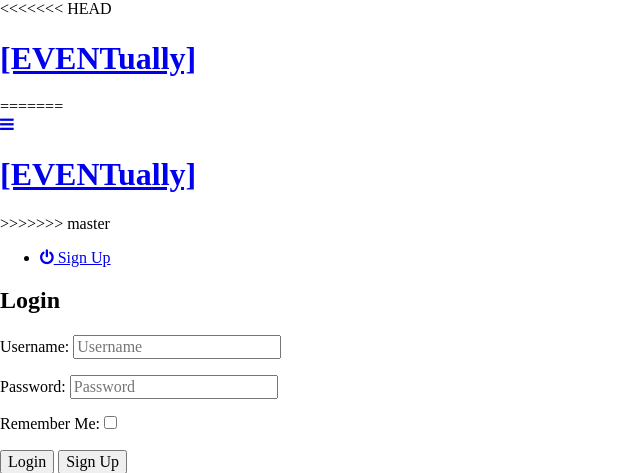
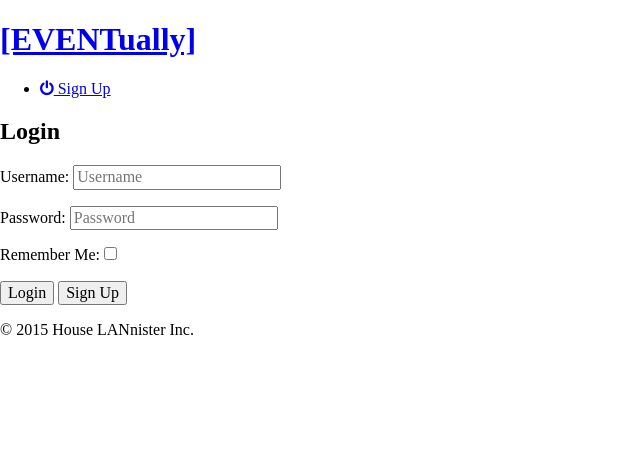
Before and after one commit to Checkroth/EVENTually, a Django app: page /accounts/login/ in a window 1280 px wide. Shown: the top 473 px of the page, without its empty margins (0-640 px from the left). Run offline with Django 3.2, Linux system fonts and the light colour scheme; some libraries are stand-ins or nearby versions.

Commit message:
fix header errors

```diff
--- a/eventually/templates/base.html
+++ b/eventually/templates/base.html
@@ -44,17 +44,11 @@
         <div class="container">
             <header>
                 <div id="logo" class="four columns alpha">
-<<<<<<< HEAD
                 	{% block homeLink %}
-                    <h1><a href="/" class="logo-link">[EVENTually]</a></h1>
+                    <h1><a href="{% url 'dashboard' %}" class="logo-link">[EVENTually]</a></h1>
                     {% endblock %}
-=======
-                    <div class="sidrToggle">
-                        <a id="sidr-menu" href="#sidr"><i class="fa fa-bars"></i></a>
-                    </div>
-                    <h1><a href="{% url 'dashboard' %}" class="logo-link">[EVENTually]</a></h1>
->>>>>>> master
                 </div>
+
                 <div class="twelve columns omega">
                     <div class="mainNav">
                     	{% block nav %}
```
